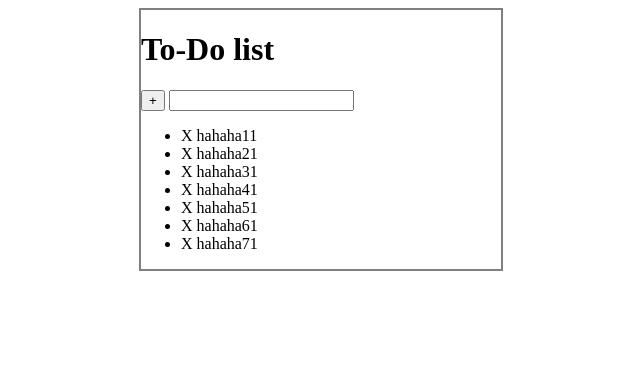
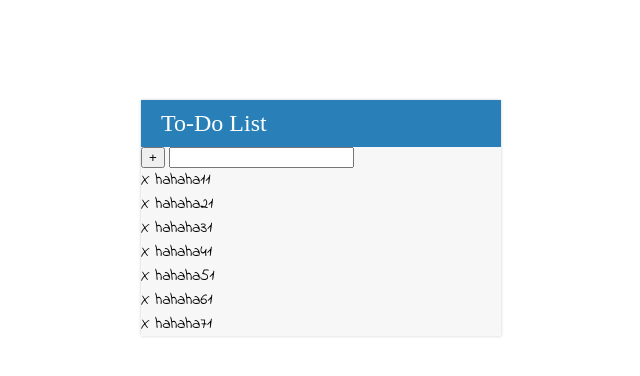
Before and after one commit to ThairAl-okaily/toDoList, a plain HTML site: page index.html in a window 1280 px wide. Shown: the whole page, without its empty margins (319-959 px from the left). Drawn offline with Linux system fonts and the light colour scheme.

Commit message:
add google font

```diff
--- a/assets/css/styles.css
+++ b/assets/css/styles.css
@@ -1,12 +1,31 @@
 
 
 #container {
-    border: 2px solid gray;
     width: 360px;
-    margin: 0 auto;
+    margin: 100px auto;
+    background: #f7f7f7;
+    box-shadow: 0 0 3px rgba(0, 0, 0, 0.2);
 }
 
 .don {
     color: gray;
     text-decoration: line-through;
 }
+
+h1{
+    background: #2980b9;
+    color: white;
+    margin: 0;
+    padding: 10px 20px;
+    text-transform: capitalize;
+    font-size: 24px;
+    font-weight: normal;
+}
+
+ul {
+    list-style-type: none;
+    margin: 0%;
+    padding: 0%;
+    font-family: 'Indie Flower', cursive;
+
+}
--- a/index.html
+++ b/index.html
@@ -5,6 +5,7 @@
     <meta name="viewport" content="width=device-width, initial-scale=1.0">
     <meta http-equiv="X-UA-Compatible" content="ie=edge">
     <link rel="stylesheet" href="assets/css/styles.css">
+    <link href="https://fonts.googleapis.com/css?family=Indie+Flower" rel="stylesheet">
     <script src="assets/js/lib/jquery-3.3.1.min.js" type="text/javascript"></script>
     <title>Todo List</title>
 </head>
```
